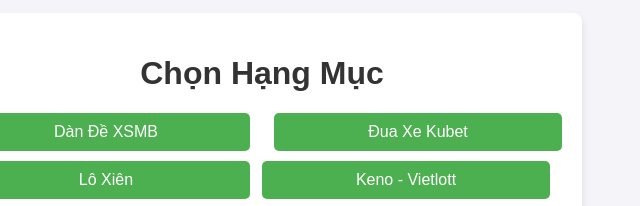
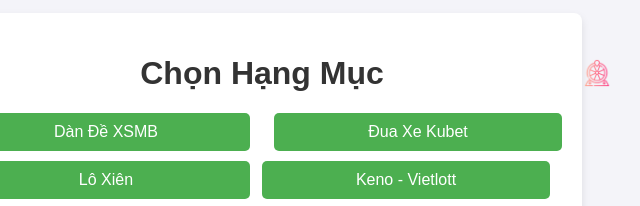
Before and after one commit to LEDO-DEV/lottery, a plain HTML site: page index.html in a window 1280 px wide. Shown: the part 207-413 px from the top of the page, 378-1018 px from the left. Drawn offline with Linux system fonts and the light colour scheme.

Commit message:
Update index.html

```diff
--- a/index.html
+++ b/index.html
@@ -26,6 +26,14 @@
         h1 {
             text-align: center;
             color: #333;
+            position: relative; /* Để dễ dàng thêm hình ảnh vào sau chữ */
+        }
+        h1 img {
+            position: absolute;
+            right: -50px; /* Di chuyển hình ảnh ra ngoài */
+            top: 50%;
+            transform: translateY(-50%);
+            width: 30px; /* Kích thước hình ảnh */
         }
         .button-container {
             margin-top: 20px;
@@ -52,7 +60,7 @@
 </head>
 <body>
     <div class="container">
-        <h1>Chọn Hạng Mục</h1>
+        <h1>Chọn Hạng Mục <img src="luckynumber.png" alt="Logo"></h1> <!-- Thêm hình ảnh logo vào đây -->
         <div class="button-container">
             <button id="lottoButton">Dàn Đề XSMB</button>
             <button id="raceButton">Đua Xe Kubet</button>
```
